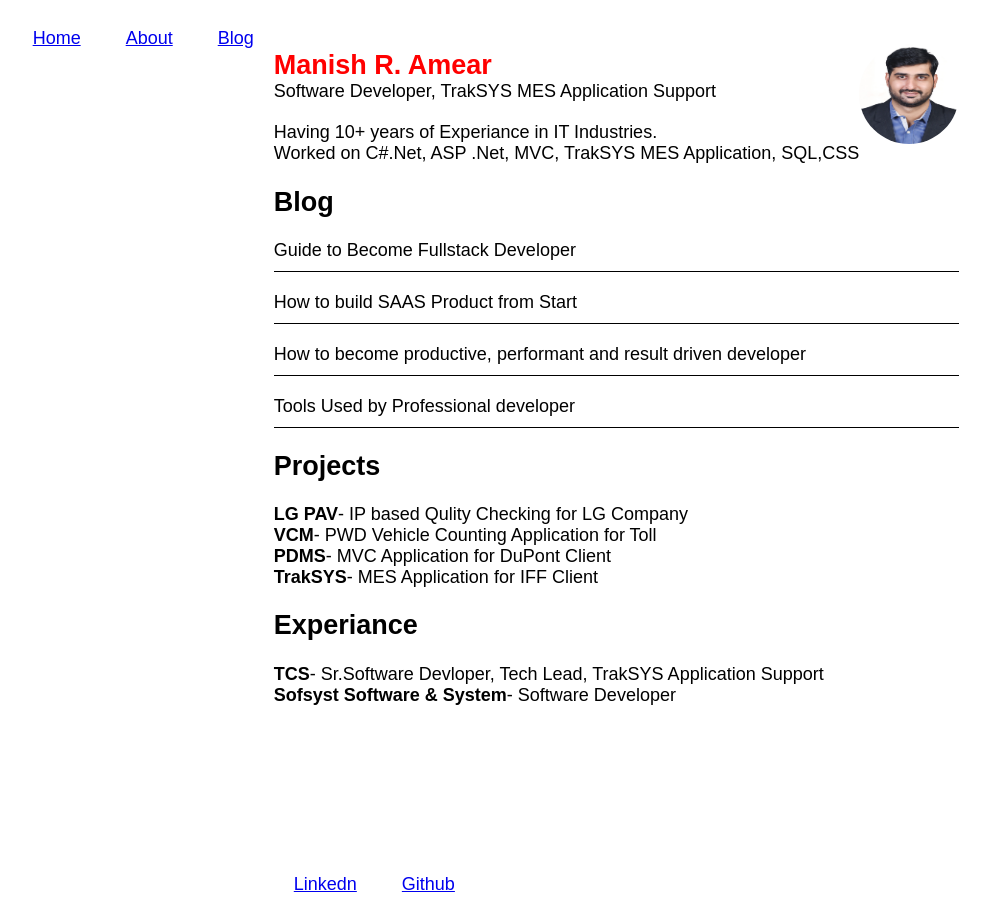
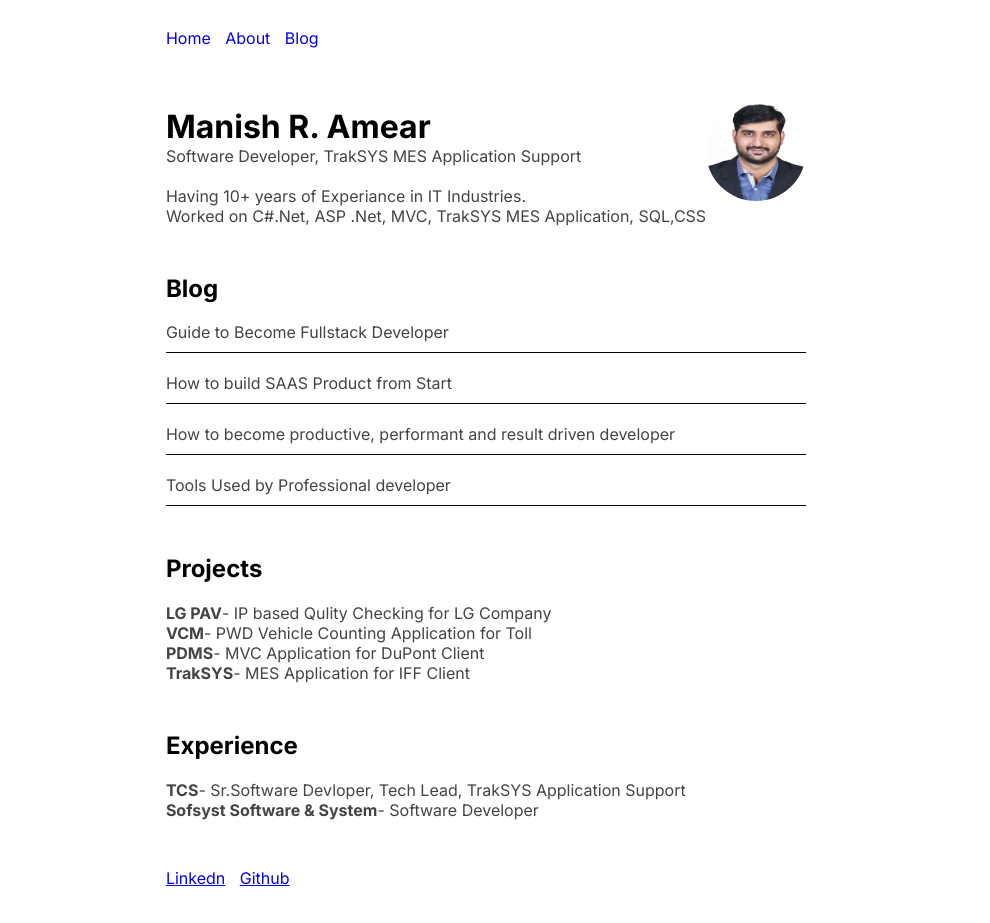
Before and after one commit to manishamesar421/Manish-Portfolio, a plain HTML site: page index.html in a window 1280 px wide. Shown: the whole page, without its empty margins (154-1144 px from the left). Drawn offline with Linux system fonts and the light colour scheme.

Commit message:
almost portfolio done

```diff
--- a/css/portfolio.css
+++ b/css/portfolio.css
@@ -1,12 +1,10 @@
 h1 {
+    color: black;
+    margin-bottom: 0px;
+    font-size: 32px;
+}
+.css1:hover {
     color: red;
-    margin-bottom: 0px;
-}
-#css1:hover {
-    color: red;
-}
-a{
-    margin: 20px;
 }
 html{
     margin: 20px;
@@ -20,15 +18,18 @@ html{
     margin-top: 0px;
     margin-bottom: 0px;
 }
-
+h2{
+    color: black;
+}
 .blogformat{
     margin-bottom: 20px;
     border-bottom: 1px solid black;
     padding-bottom: 10px;
 }
 html,body{
-    font-family: sans-serif;
-    font-size: large;
+    font-family: "Inter",sans-serif;
+    font-size: 16px;
+    color: #444444;
 }
 .spanfont{
     /* font-family: "Roboto","ital"; */
@@ -47,11 +48,29 @@ html,body{
 .imaground{
     border-radius: 80px;
 }
-.pageallign{
+.pagecontainer{
     display: flex;
     justify-content: center;
+    flex-direction: column;
+
 }
 .headermargin{
     margin: auto 0;
     max-width: 700;
 }
+.contentcenter{
+    max-width: 750px;
+    margin: 0 auto;
+}
+.rm5{
+    margin-right: 10px;
+}
+.pagemargin{
+    margin-top: 32px;
+}
+.sectionmargin{
+    margin-top: 48px;
+}
+.aunder {
+    text-decoration: none;
+}
--- a/index.html
+++ b/index.html
@@ -2,20 +2,21 @@
 <html lang="en">
 <head>
     <meta charset="UTF-8">
-    <meta http-equiv="X-UA-Compatible" content="IE=edge">
-    <meta name="viewport" content="width=device-width, initial-scale=1.0">
+    <!-- <meta http-equiv="X-UA-Compatible" content="IE=edge">
+    <meta name="viewport" content="width=device-width, initial-scale=1.0">   -->
     <link href="css/portfolio.css" rel="stylesheet" />
-    <link href="https://fonts.googleapis.com/css2?family=Roboto:ital,wght@0,100;0,300;0,400;1,100;1,300&family=Secular+One&display=swap" rel="stylesheet">
+    <link href="https://fonts.googleapis.com/css2?family=Inter:wght@100;200;300;400;500;600;700;800;900&display=swap" rel="stylesheet"/>
     <title>Manish Amesar</title>
 </head>
-<body class="pageallign">
-    <header >
-        <a id="css1" href="index.html">Home</a>
-        <a id="css1" href="#">About</a>
-        <a id="css1" href="#">Blog</a>
+<body class="pagecontainer">
+   <div class="contentcenter">
+    <header>
+        <a class="css1 rm5 aunder" href="index.html">Home</a>
+        <a class="css1 rm5 aunder" href="#">About</a>
+        <a class="css1 rm5 aunder" href="#">Blog</a>
     </header>
     <main>
-        <section class="disptype">
+        <section class="disptype pagemargin">
         <div>
             <h1>Manish R. Amear</h1>
             <span>Software Developer</span><span>,  TrakSYS MES Application Support</span>
@@ -26,37 +27,30 @@
             <img src="./assets/images/My Pic.JPG" class="imaground" width="100" height="100">
         </div>
         </section>
-        <section>
+        <section class="sectionmargin">
             <h2>Blog</h2>
             <div class="blogformat">Guide to Become Fullstack Developer</div>
             <div class="blogformat">How to build SAAS Product from Start</div>
             <div class="blogformat">How to become productive, performant and result driven developer</div>
             <div class="blogformat">Tools Used by Professional developer</div>
         </section>
-        <section>
+        <section class="sectionmargin">
             <h2>Projects</h2>
             <span class="spanfont spanmar">LG PAV</span><span class="spanmar">- IP based Qulity Checking for LG Company</span><br>
             <span class="spanfont spanmar">VCM</span><span class="spanmar">- PWD Vehicle Counting Application for Toll</span><br>
             <span class="spanfont spanmar">PDMS</span><span class="spanmar">- MVC Application for DuPont Client</span><br>
             <span class="spanfont spanmar">TrakSYS</span><span class="spanmar">- MES Application for IFF Client</span>
         </section>
-        <section>
-            <h2>Experiance</h2>
+        <section class="sectionmargin">
+            <h2>Experience</h2>
             <span class="spanfont spanmar">TCS</span><span class="spanmar">- Sr.Software Devloper, Tech Lead, TrakSYS Application Support</span><br>
             <span class="spanfont spanmar">Sofsyst Software & System</span><span class="spanmar">- Software Developer</span><br>
         </section>
-        <br>
-        <br>
-        <br>
-        <br>
-        <br>
-        <br>
-        <br>
-        <br>
-        <footer>
-            <a href="#">Linkedn</a>
-            <a href="#">Github</a>
-        </footer>
     </main>
+    <footer class="sectionmargin">
+        <a class="rm5" href="#">Linkedn</a>
+        <a href="#">Github</a>
+    </footer>
+   </div>
 </body>
 </html>
```
